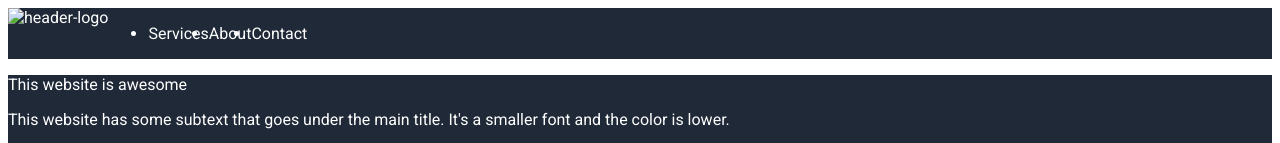
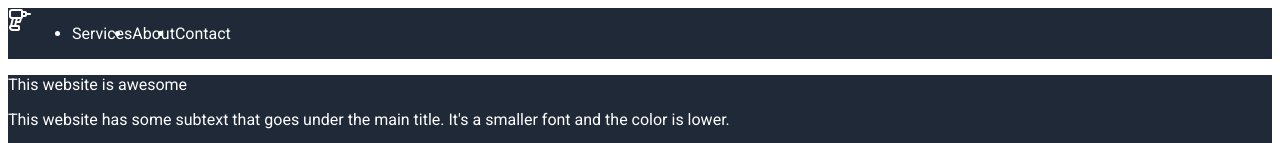
Before and after one commit to AmartyaDev007/odin-flexbox-landingPage, a plain HTML site: page landing-page/index.html in a window 1280 px wide. Shown: the top 143 px of the page. Drawn offline with Linux system fonts and the light colour scheme.

Commit message:
Add header logo

```diff
--- a/landing-page/index.html
+++ b/landing-page/index.html
@@ -10,7 +10,7 @@
     <header>
         <div class="top-navbar">
             <div class="header-logo">
-                <img src="" alt="header-logo">
+                <img src="./media/header-logo.svg" alt="header-logo">
             </div>
                 <ul class="header-links">
                     <li>Services</li>
```
Also changed, not shown: landing-page/media/header-logo.svg (added).
